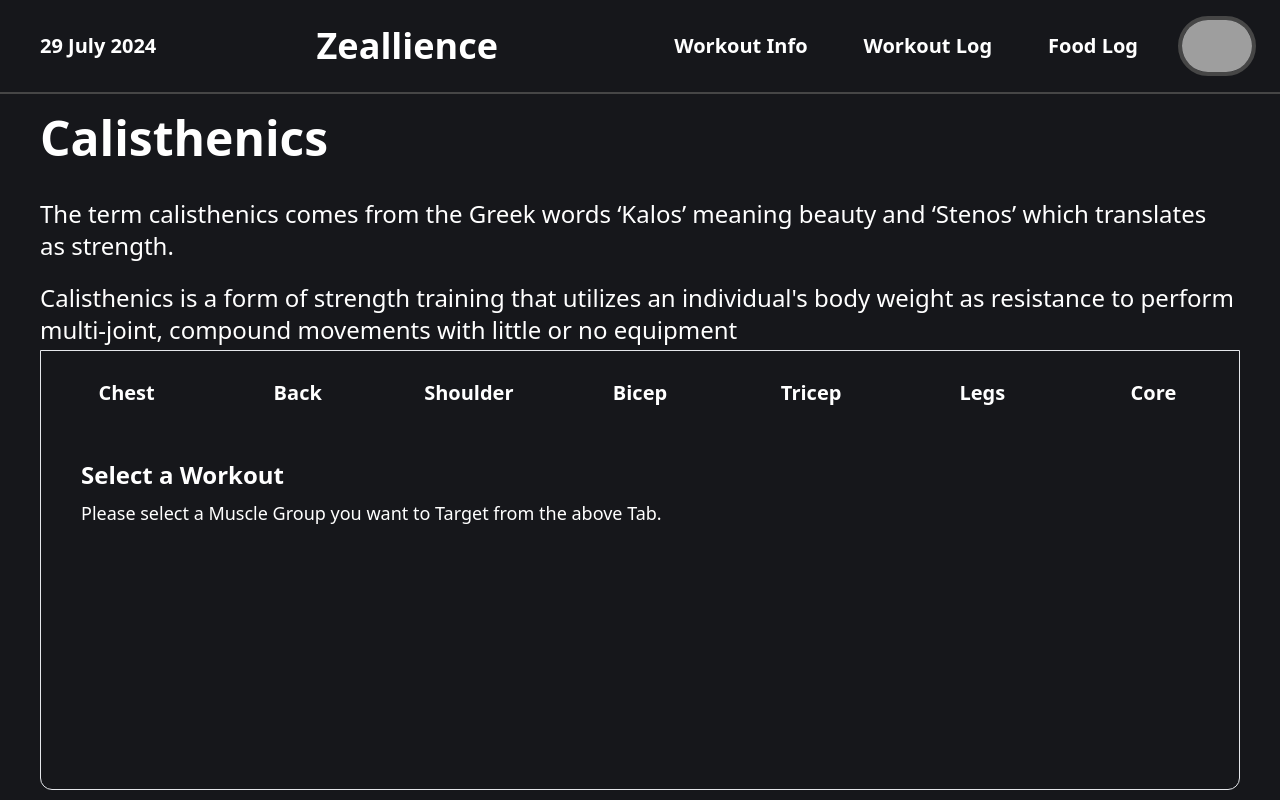
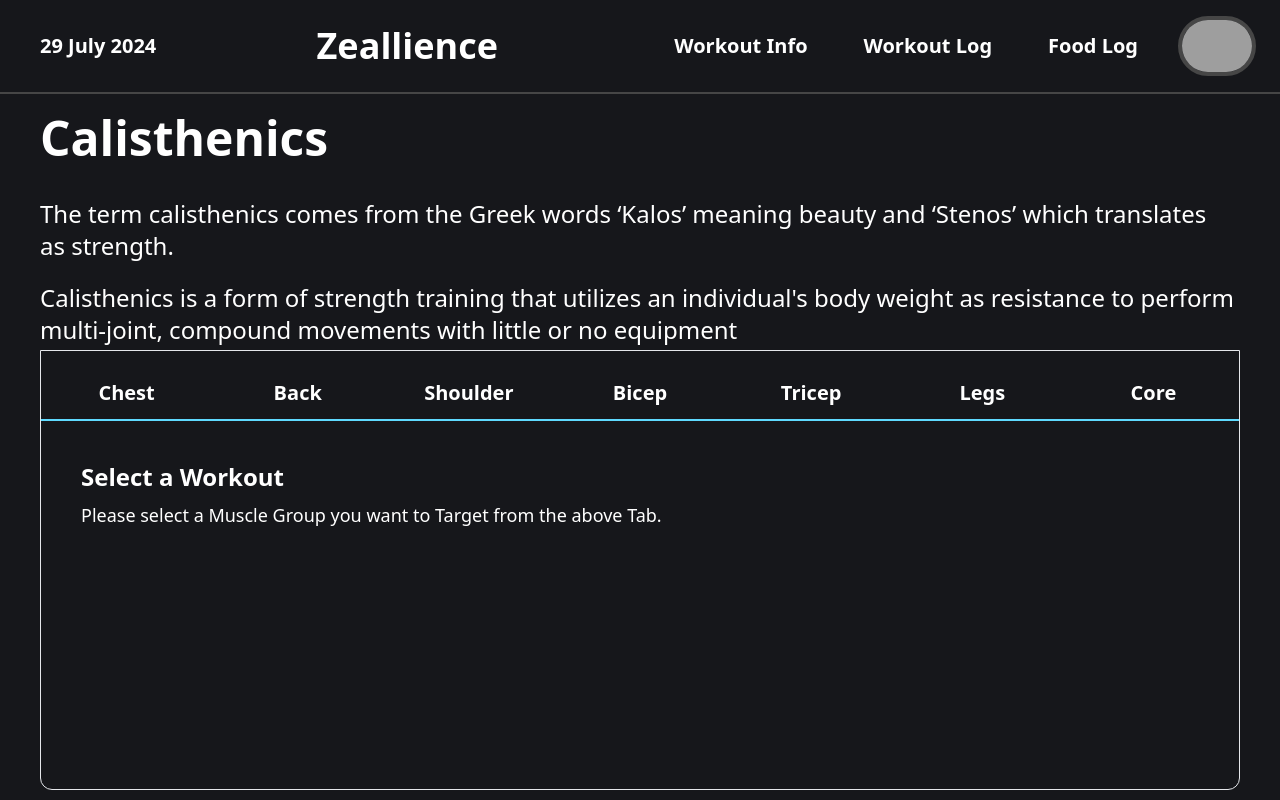
Before and after one commit to Nischa1Mv/Zealliance-MiniP, a React (Vite) app: page /workoutinfo in a window 1280 px wide. Shown: the top 800 px of the page. Built offline with nearby package versions, Linux system fonts and the light colour scheme; grey boxes are pictures that could not be loaded.

Commit message:
border change

```diff
--- a/src/workoutplans.tsx
+++ b/src/workoutplans.tsx
@@ -42,7 +42,8 @@ const Workoutnames: React.FC<WorkoutnamesProps> = ({ Title, NameArr }) => {
     <div
       className={`px-4 py-3 flex w-[15%] h-fit cursor-pointer justify-center items-center transform translate-x-0  duration-90  ${
         isSelected ? " text-[#5fdaff] border-b-2 border-[#5fdaff]" : ""
-      }`}
+      } )
+      `}
       onClick={() => {
         setIsInfo(false);
         setWorkoutDetails({ Title, NameArr });
@@ -65,7 +66,7 @@ const Workoutnamesinfo: React.FC = () => {
     return (
       <>
         {" "}
-        <div className="h-[30vh] px-10 py-10 flex flex-col">
+        <div className="h-[30vh] px-10 py-10 flex flex-col border-[#5fdaff] border-t-2">
           <h2 className="text-2xl font-bold mb-2">Select a Workout</h2>
           <p className="text-lg">
             Please select a Muscle Group you want to Target from the above Tab.
```
